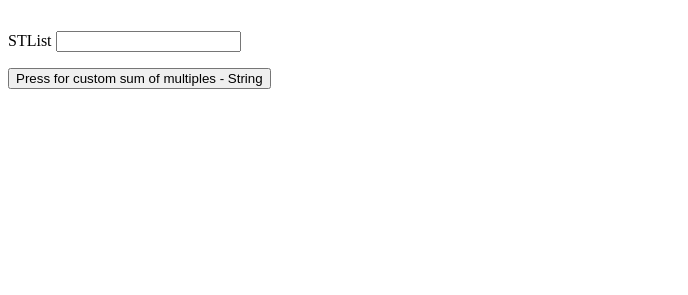
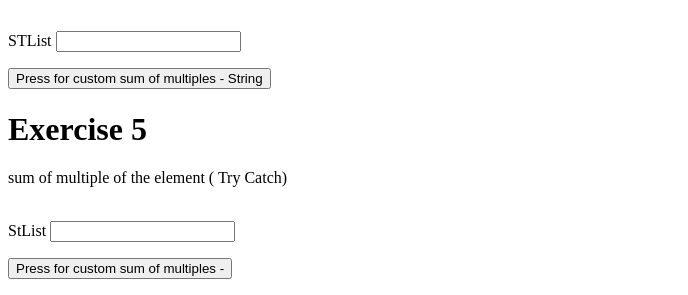
Before and after one commit to Ayush20076564/Programming, a plain HTML site: page CheckBaggage/checkBag.html in a window 1280 px wide. Shown: the part 708-1003 px from the top of the page, without its empty margins (0-688 px from the left). Before the commit the page ends 813 px from the top, so only its background shows below. Drawn offline with Linux system fonts and the light colour scheme.

Commit message:
Problem 5 ( try catch)

```diff
--- a/CheckBaggage/checkBag.html
+++ b/CheckBaggage/checkBag.html
@@ -4,12 +4,14 @@
     <script src="eg2.js"></script>
     <script src="eg3.js"></script>
     <script src="eg4.js"></script>
+    <script src="eg5.js"></script>
     </head>
     <body>
         <h1>Exercise 1</h1>
         <input type="text" id="weight" placeholder="Enter baggage weight (kg)">
         <button onclick="check()">Check Baggage</button>
         <p>
+
             <input type="text" id="removed" style="display:none;" placeholder="Weight to remove (kg)">
             <button id="remB" onclick="remove()" style="display:none;">Remove this much baggage (kg)</button>
         </p>
@@ -62,5 +64,16 @@
 <br>
 <p><button onclick="resultStr()">Press for custom sum of multiples - String</button>
 </p>
+
+<h1>Exercise 5</h1>
+<p> sum of multiple of the element ( Try Catch)</p>
+
+<br>
+<label for ="stList:">StList</label> <input type="text" id="stList">
+<br>
+<p><button onclick="resulsetStr()">Press for custom sum of multiples -</button>
+</p>
+
+
   </body>
 </html>
--- /dev/null
+++ b/CheckBaggage/eg5.js
@@ -0,0 +1,30 @@
+
+function resulsetStr() {
+  try {
+    let stList = document.getElementById('stList').value.trim();
+    let result = '';
+    if (!stList.includes(':')) {
+      throw new Error('corrupt');
+    }
+    let [factorsStr, multiplesStr] = stList.split(':').map(s => s.trim());
+    let factors = factorsStr.split(' ')
+      .map(s => parseInt(s, 10))
+      .filter(n => !isNaN(n));
+    let multiples = multiplesStr.split(' ')
+      .map(s => parseInt(s, 10))
+      .filter(n => !isNaN(n));
+    if (factors.length === 0 || multiples.length === 0) {
+      throw new Error('corrupt');
+    }
+    let sum = multiples
+      .filter(n => factors.some(m => n % m === 0))
+      .reduce((a, b) => a + b, 0);
+    result = `${sum} : ${factorsStr} : ${multiplesStr}`;
+    alert('The result of this problem is ' + result);
+
+  } catch (e) {
+
+    let stList = document.getElementById('stList').value.trim();
+    alert('The result of this problem is corrupt : ' + stList);
+  }
+}
```
